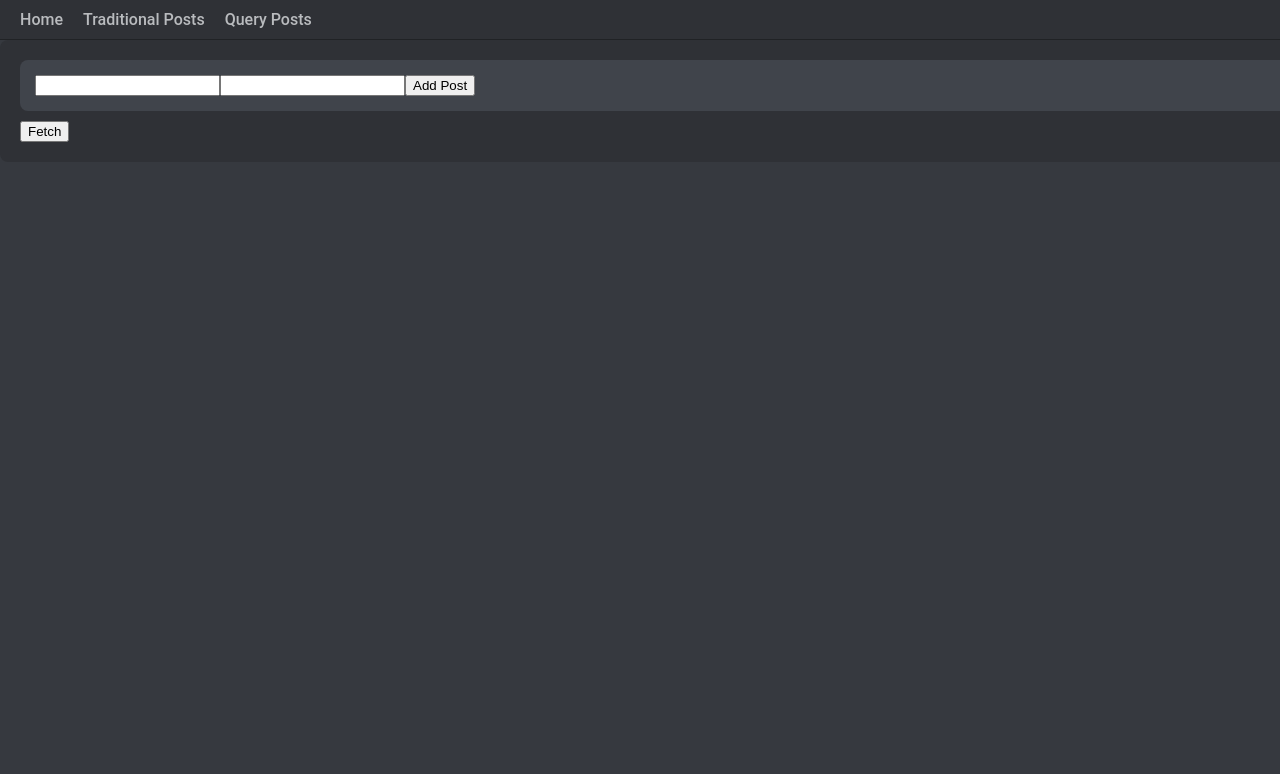
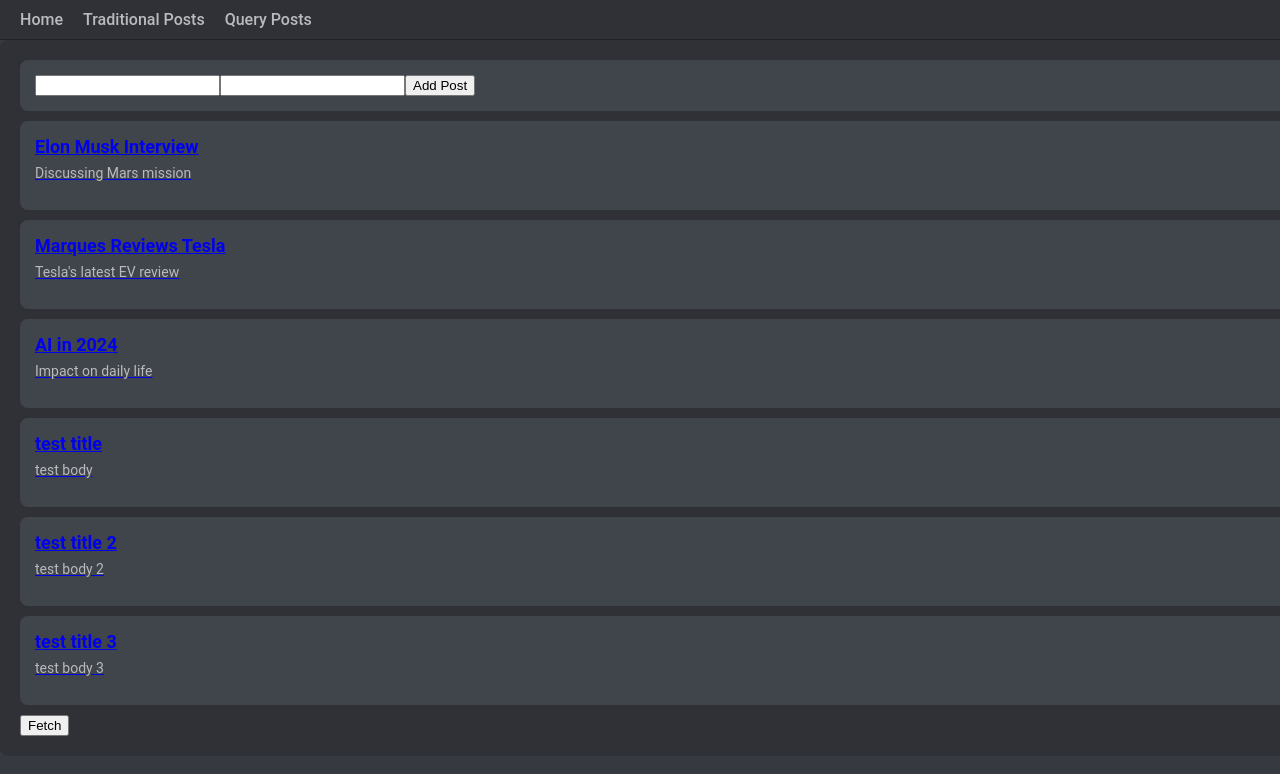
Before and after one commit to 9912353870/tanstack-query, a React (Create React App) app: page /postsrq in a window 1280 px wide. Shown: the top 774 px of the page. Built offline with nearby package versions, Linux system fonts and the light colour scheme; data requests are answered from the project's data file.

Commit message:
On Mutation invalidating queries and setQueryData

```diff
--- a/db.json
+++ b/db.json
@@ -16,9 +16,19 @@
       "body": "Impact on daily life"
     },
     {
-      "title": "dummy title",
-      "body": "dummy body",
-      "id": "JY94nGZ"
+      "title": "test title",
+      "body": "test body",
+      "id": "9NeZkJG"
+    },
+    {
+      "title": "test title 2",
+      "body": "test body 2",
+      "id": "5cZRspW"
+    },
+    {
+      "title": "test title 3",
+      "body": "test body 3",
+      "id": "DmfbkOD"
     }
   ],
   "fruits": [
--- a/src/components/PostRQ.jsx
+++ b/src/components/PostRQ.jsx
@@ -1,10 +1,12 @@
-import { useMutation, useQuery } from "@tanstack/react-query";
+import { useMutation, useQuery, useQueryClient } from "@tanstack/react-query";
 import axios from "axios";
 import React, { useState } from "react";
 import { Link } from "react-router-dom";
 
 const PostRQ = () => {
   const [form, setFormData] = useState(null);
+  const queryClient = useQueryClient();
+
   const { data, isLoading, isError, error, refetch } = useQuery({
     queryKey: ["posts"],
     queryFn: () => {
@@ -13,19 +15,28 @@
     // staleTime: 30000 //To clear the stale at regular intervals of given time
     // refetchInterval: 1000, //Helps us to poll every second or desired time
     // refetchIntervalInBackground: true /*By setting this to true even when you're in sperate tab it won't stop fetching */,
-    enabled: false, //It won't allow automatic fetching, only allow manual fetching and provide 'refetch' fn to do it
+    //enabled: false, //It won't allow automatic fetching, only allow manual fetching and provide 'refetch' fn to do it
   });
 
   const { mutate: addMutation } = useMutation({
     mutationFn: (payload) => {
-        return axios.post("http://localhost:4000/posts", payload);
-      }
+      return axios.post("http://localhost:4000/posts", payload);
+    },
+    onSuccess: (newData) => {
+      //queryClient.invalidateQueries("posts");
+      queryClient.setQueryData(["posts"], (oldData) => {
+        return {
+          ...oldData,
+          data: [...oldData.data, newData.data],
+        };
+      });
+    },
   });
 
   const handleSubmit = (e) => {
     e.preventDefault();
-    console.log(form);
     addMutation(form);
+    setFormData({});
   };
 
   if (isError) return <div>{error.message}</div>;
@@ -38,6 +49,7 @@
           <input
             type="text"
             name="title"
+            value={form?.title || ""}
             onChange={(e) =>
               setFormData({ ...form, [e.target.name]: e.target.value })
             }
@@ -45,6 +57,7 @@
           <input
             type="text"
             name="body"
+            value={form?.body || ""}
             onChange={(e) =>
               setFormData({ ...form, [e.target.name]: e.target.value })
             }
```
